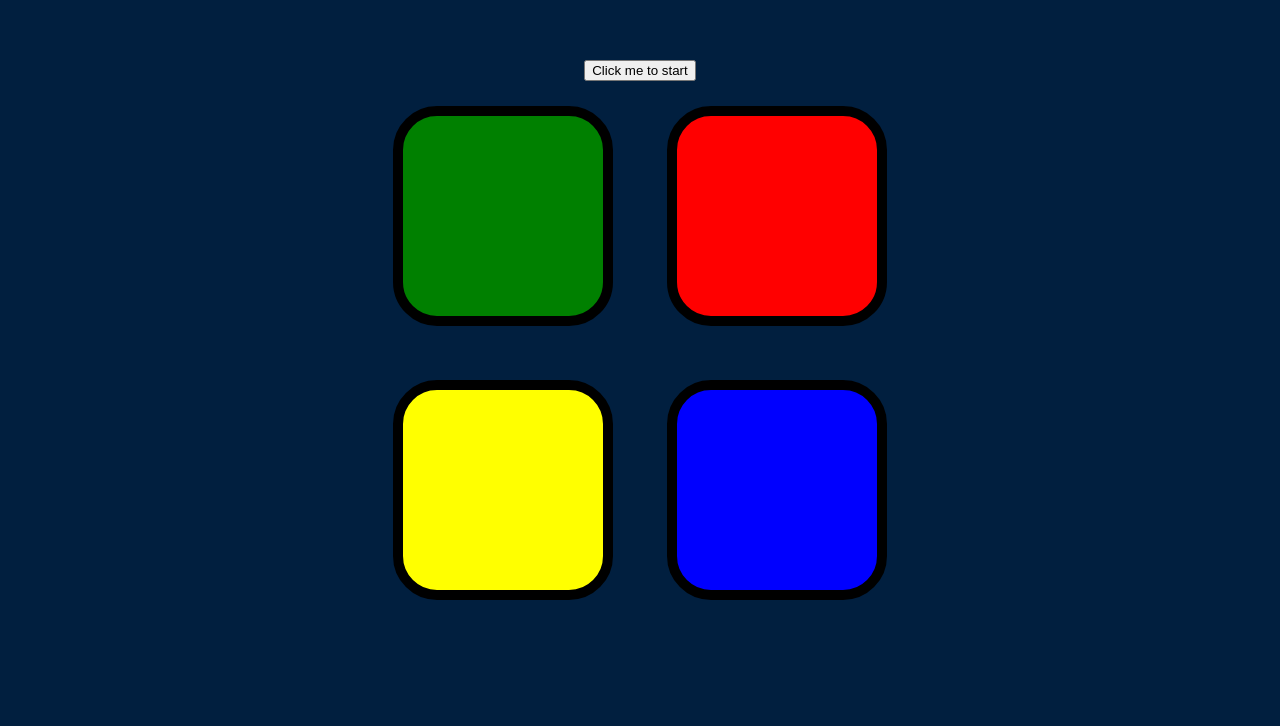
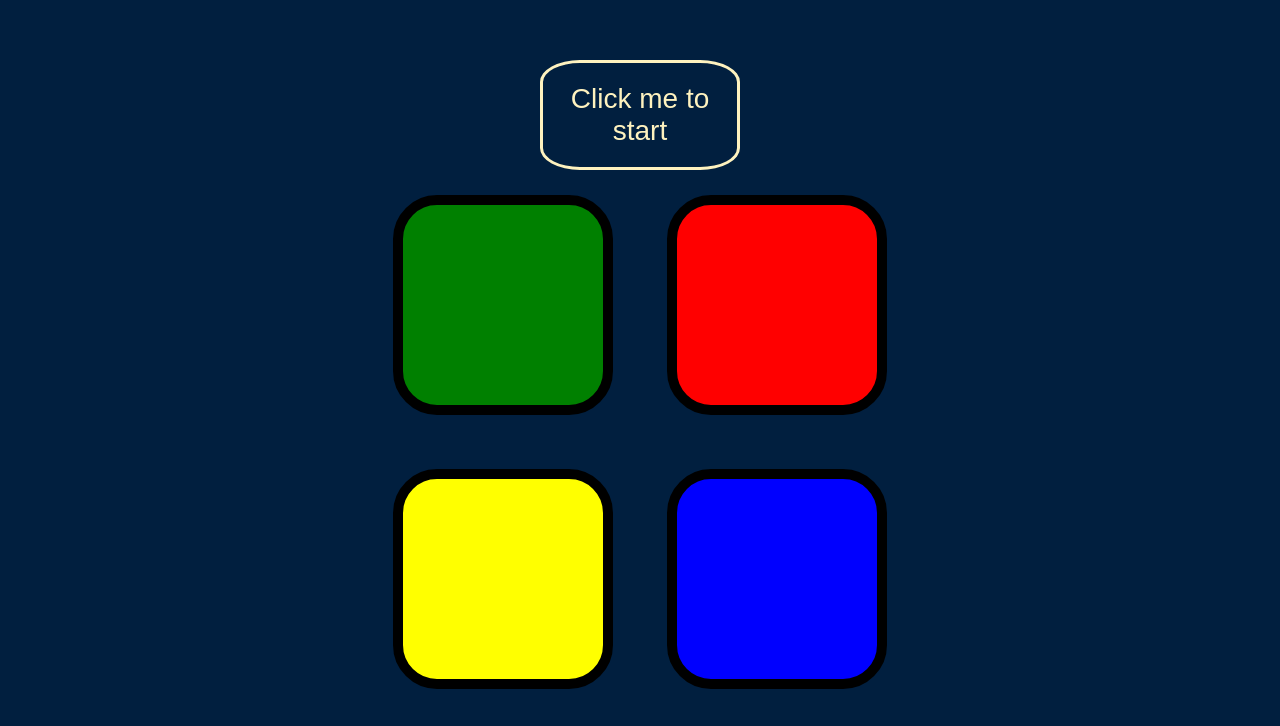
Before and after one commit to Yashupadhyay603/Yashupadhyay603.github.io, a plain HTML site: page index.html in a window 1280 px wide. Shown: the part 210-936 px from the top of the page. Before the commit the page ends 847 px from the top, so only its background shows below. Drawn offline with nearby package versions, Linux system fonts and the light colour scheme.

Commit message:
Update styles.css

```diff
--- a/styles.css
+++ b/styles.css
@@ -15,6 +15,44 @@ body {
   width: 50%;
   margin: auto;
 
+}
+
+.start {
+  position: relative;
+  background-color: #011F3F;
+  border: none;
+  font-size: 28px;
+  color: #FEF2BF;
+  padding: 20px;
+  width: 200px;
+  text-align: center;
+  -webkit-transition-duration: 0.4s; /* Safari */
+  transition-duration: 0.4s;
+  text-decoration: none;
+  overflow: hidden;
+  cursor: pointer;
+  border-radius: 20%;
+  border: solid;
+}
+
+.start:after {
+  content: "";
+  background: #90EE90;
+  display: block;
+  position: absolute;
+  padding-top: 300%;
+  padding-left: 350%;
+  margin-left: -20px!important;
+  margin-top: -120%;
+  opacity: 0;
+  transition: all 0.8s
+}
+
+.start:active:after {
+  padding: 0;
+  margin: 0;
+  opacity: 1;
+  transition: 0s
 }
 
 .btn {
```
